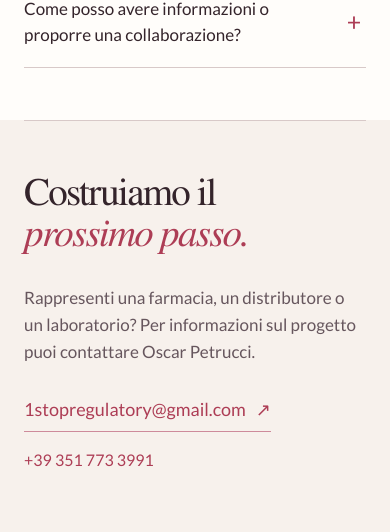
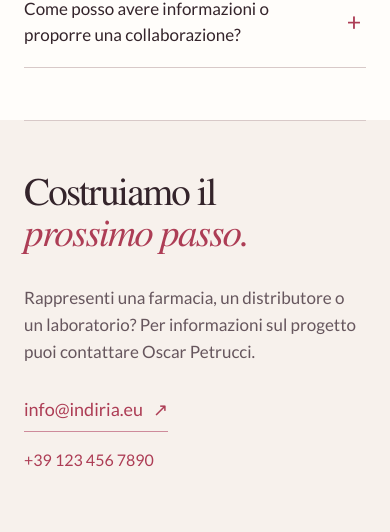
Before and after one commit to Indiria2026/Indiriawebsite, a plain HTML site: page index.html in a window 390 px wide. Shown: the part 7925-8457 px from the top of the page. Drawn offline with Linux system fonts and the light colour scheme.

Commit message:
Update contact email and phone number in index.html

```diff
--- a/index.html
+++ b/index.html
@@ -143,11 +143,11 @@
 <details><summary>A quali esigenze cosmetiche è dedicata?<span aria-hidden="true">+</span></summary><div><p>Il progetto è dedicato alla pelle secca, ruvida e desquamata. La formula emolliente è pensata per ammorbidire le zone ruvide e migliorare l’aspetto della pelle.</p></div></details>
 <details><summary>Che cosa mostrano le fotografie?<span aria-hidden="true">+</span></summary><div><p>Le fotografie originali documentano l’aspetto della pelle nel corso delle osservazioni d’uso della crema. Ogni sequenza riguarda un singolo caso: i cambiamenti osservati possono variare da persona a persona ed essere influenzati anche dallo stato emotivo, dai livelli di stress e dalla costanza nel seguire le indicazioni d’uso della crema.</p></div></details>
 <details><summary>Le formule per viso e cuoio capelluto sono le stesse?<span aria-hidden="true">+</span></summary><div><p>Per cuoio capelluto, viso e zone intime esterne sono allo studio formulazioni dedicate. Destinazione d’uso e modalità di applicazione dipenderanno dalle verifiche specifiche per ogni formula.</p></div></details>
-<details><summary>Come posso avere informazioni o proporre una collaborazione?<span aria-hidden="true">+</span></summary><div><p>Puoi <a class="link" href="mailto:1stopregulatory@gmail.com?subject=Informazioni%20sul%20progetto%20INDIRIA">scrivere a Oscar Petrucci</a> per informazioni sul progetto o per contatti con farmacie, distributori e laboratori.</p></div></details>
+<details><summary>Come posso avere informazioni o proporre una collaborazione?<span aria-hidden="true">+</span></summary><div><p>Puoi <a class="link" href="mailto:info@indiria.eu?subject=Informazioni%20sul%20progetto%20INDIRIA">scrivere a Oscar Petrucci</a> per informazioni sul progetto o per contatti con farmacie, distributori e laboratori.</p></div></details>
 </div></section>
 <section id="partner" class="partner" aria-labelledby="partner-title"><div class="section wrap partner-inner"><div><h2 id="partner-title">Costruiamo il<br><em>prossimo passo.</em></h2></div>
 <div class="contact"><p>Rappresenti una farmacia, un distributore o un laboratorio? Per informazioni sul progetto puoi contattare Oscar Petrucci.</p>
-<a class="contact-mail" href="mailto:1stopregulatory@gmail.com">1stopregulatory@gmail.com <span aria-hidden="true">↗</span></a><a class="contact-tel" href="tel:+393517733991">+39 351 773 3991</a></div></div></section>
+<a class="contact-mail" href="mailto:info@indiria.eu">info@indiria.eu <span aria-hidden="true">↗</span></a><a class="contact-tel" href="tel:+39 1234567890">+39 123 456 7890</a></div></div></section>
 </main>
 <footer><div class="navwrap"><a class="footlogo" href="#inizio" aria-label="INDIRIA, torna all’inizio"><span class="brand-lockup" aria-hidden="true"><img class="logo-layer logo-symbol" src="assets/indiria-logo-raspberry.png" width="2172" height="724" alt="" loading="lazy"><img class="logo-layer logo-wordmark" src="assets/indiria-logo-light.png" width="2172" height="724" alt="" loading="lazy"></span></a><span>© 2026 INDIRIA</span><a class="footer-faq link" href="#domande">Domande frequenti</a><a class="backtop" href="#inizio">Torna all’inizio <span aria-hidden="true">↑</span></a></div><p class="credits wrap">Le confezioni e le ambientazioni sono immagini illustrative. Le fotografie delle osservazioni d’uso e del team sono originali.</p></footer>
 
```
